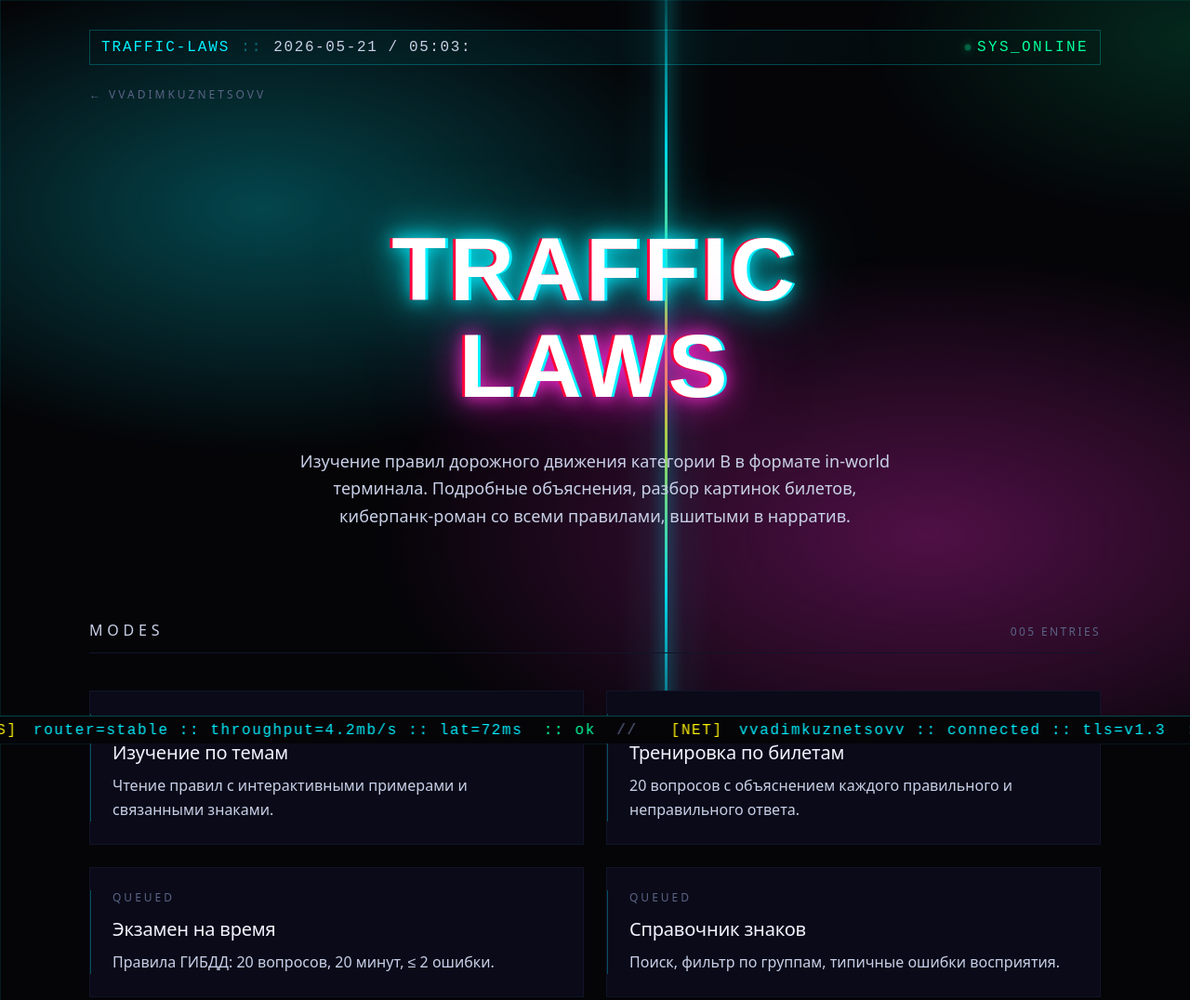
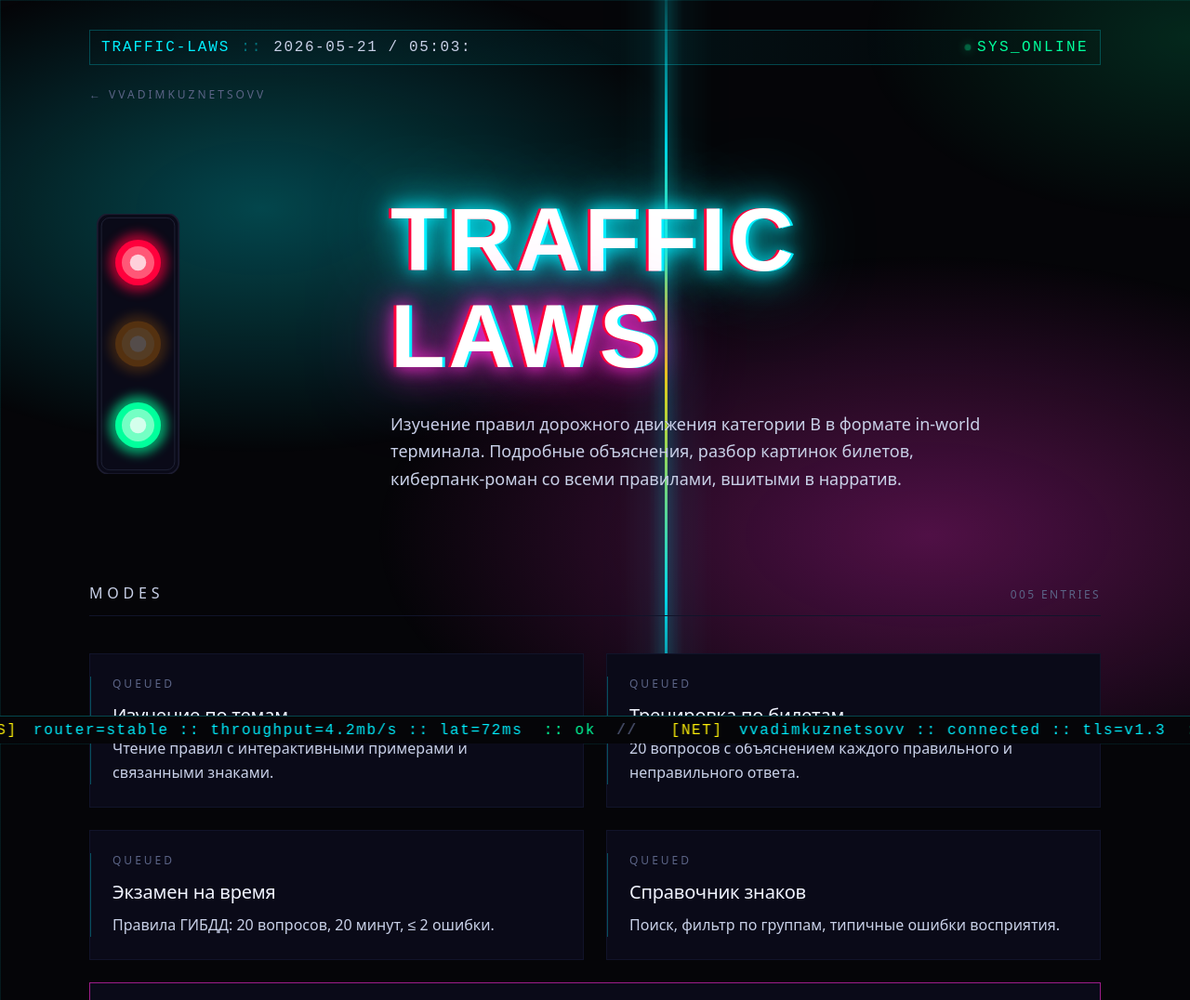
Before and after one commit to vvadimkuznetsovv/vvadimkuznetsovv.github.io, an Astro site: page /traffic-laws in a window 1280 px wide. Shown: the top 1076 px of the page at 93% size. Built offline with nearby package versions, Linux system fonts and the light colour scheme; Astro itself is replaced by a stand-in of ours.

Commit message:
traffic-laws hero: logo (traffic light) on left, text on right — same pattern as landing photo+name

```diff
--- a/src/pages/traffic-laws/index.astro
+++ b/src/pages/traffic-laws/index.astro
@@ -39,8 +39,54 @@ const modes = [
   </nav>
 
   <!-- HERO -->
-  <header class="fade-in fade-in-2 mx-auto mt-24 max-w-3xl text-center sm:mt-32">
-    <h1 class="flex flex-col items-center gap-2 leading-none">
+  <header class="fade-in fade-in-2 mt-20 grid grid-cols-1 items-center gap-12 sm:mt-24 md:grid-cols-[220px_minmax(0,1fr)] md:gap-14 lg:grid-cols-[260px_minmax(0,1fr)] lg:gap-16">
+    <!-- LOGO: neon traffic light -->
+    <div class="mx-auto md:mx-0">
+      <svg
+        viewBox="0 0 120 320"
+        class="traffic-light h-[200px] w-auto md:h-[240px] lg:h-[280px]"
+        role="img"
+        aria-label="Cyberpunk traffic light"
+      >
+        <defs>
+          <filter id="tl-glow-r" x="-100%" y="-100%" width="300%" height="300%">
+            <feGaussianBlur stdDeviation="6"/>
+          </filter>
+          <filter id="tl-glow-a" x="-100%" y="-100%" width="300%" height="300%">
+            <feGaussianBlur stdDeviation="6"/>
+          </filter>
+          <filter id="tl-glow-g" x="-100%" y="-100%" width="300%" height="300%">
+            <feGaussianBlur stdDeviation="6"/>
+          </filter>
+        </defs>
+        <rect x="10" y="0" width="100" height="320" rx="14"
+          fill="#0a0a18" stroke="#1c1c30" stroke-width="2" />
+        <rect x="15" y="5" width="90" height="310" rx="10"
+          fill="none" stroke="#22253a" stroke-width="1" />
+        <g class="traffic-light__lamp">
+          <circle cx="60" cy="60" r="36" fill="#ff003c" opacity="0.6" filter="url(#tl-glow-r)"/>
+          <circle cx="60" cy="60" r="28" fill="#ff003c"/>
+          <circle cx="60" cy="60" r="20" fill="#ff5777"/>
+          <circle cx="60" cy="60" r="10" fill="#ffd0db"/>
+        </g>
+        <g class="traffic-light__lamp" opacity="0.3">
+          <circle cx="60" cy="160" r="36" fill="#ff8a00" opacity="0.6" filter="url(#tl-glow-a)"/>
+          <circle cx="60" cy="160" r="28" fill="#ff8a00"/>
+          <circle cx="60" cy="160" r="20" fill="#ffb142"/>
+          <circle cx="60" cy="160" r="10" fill="#ffe4be"/>
+        </g>
+        <g class="traffic-light__lamp">
+          <circle cx="60" cy="260" r="36" fill="#00ff9c" opacity="0.6" filter="url(#tl-glow-g)"/>
+          <circle cx="60" cy="260" r="28" fill="#00ff9c"/>
+          <circle cx="60" cy="260" r="20" fill="#74ffc4"/>
+          <circle cx="60" cy="260" r="10" fill="#d4ffec"/>
+        </g>
+      </svg>
+    </div>
+
+    <!-- TEXT -->
+    <div class="min-w-0">
+      <h1 class="flex flex-col gap-2 leading-none">
         <span class="neon-text neon-text--cyan text-[clamp(2.6rem,10vw,6rem)]">
           TRAFFIC
         </span>
@@ -48,11 +94,12 @@ const modes = [
           LAWS
         </span>
       </h1>
-    <p class="mx-auto mt-10 max-w-2xl font-ui text-base leading-relaxed text-haze sm:text-lg">
+      <p class="mt-8 max-w-2xl font-ui text-base leading-relaxed text-haze sm:text-lg">
         Изучение правил дорожного движения категории B в формате in‑world терминала.
         Подробные объяснения, разбор картинок билетов, киберпанк‑роман со всеми
         правилами, вшитыми в нарратив.
       </p>
+    </div>
   </header>
 
   <!-- MODES -->
```
Lines whose indentation alone changed are shown as unchanged.
